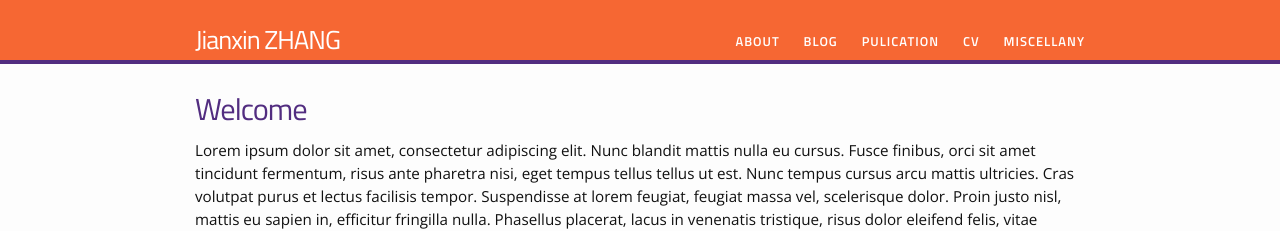
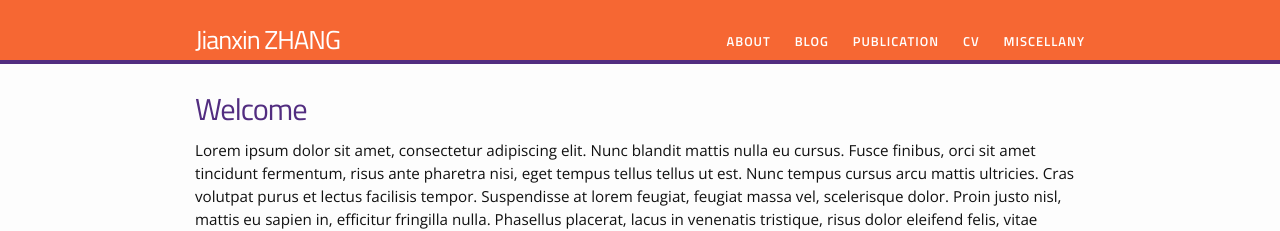
Before and after one commit to 0ZJX0/0ZJX0.github.io, a Jekyll site: the page built from index.html, in a window 1280 px wide. Shown: the top 231 px of the page. Built offline with Jekyll 4.4.1, drawn with Linux system fonts in a browser that asks for light colours.

Commit message:
Update menu.yml

```diff
--- a/_data/menu.yml
+++ b/_data/menu.yml
@@ -4,8 +4,8 @@
 - title: "Blog"
   href: "/blog/"
 
-- title: "Pulication"
-  href: "/pulication/"
+- title: "Publication"
+  href: "/publication/"
 
 - title: "CV"
   href: "/cv/"
```
